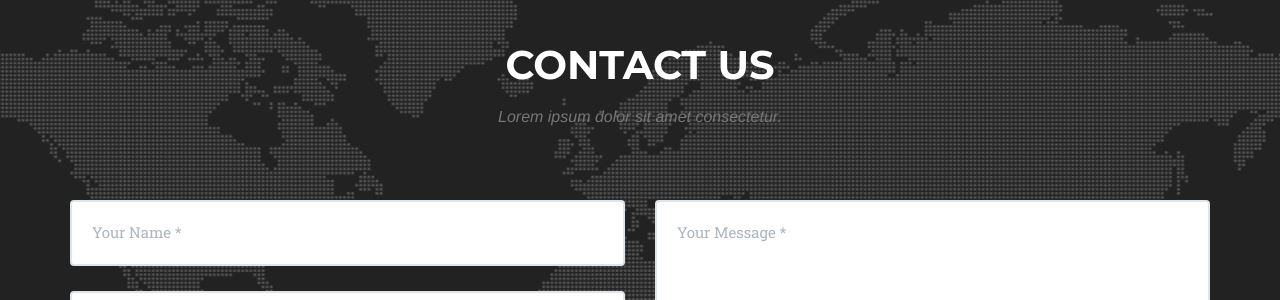
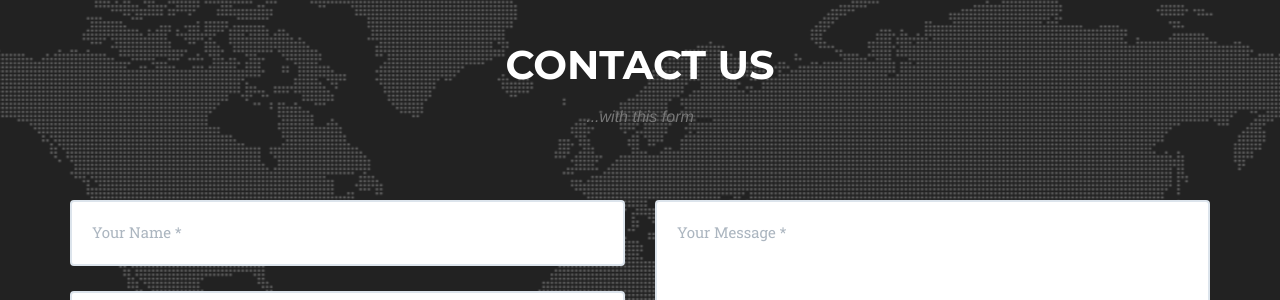
Before and after one commit to piratefab/flotallec-cloudflare, a Jekyll site: the page built from index.html, in a window 1280 px wide and 900 px high, scrolled down 713 px. Shown: the part 152-452 px from the top of the window. Built offline with Jekyll 4.4.1, drawn with Linux system fonts in a browser that asks for light colours; some web fonts are replaced.

Commit message:
Update contact.html

```diff
--- a/_includes/contact.html
+++ b/_includes/contact.html
@@ -3,7 +3,7 @@
             <div class="row">
                 <div class="col-lg-12 text-center">
                     <h2 class="section-heading">Contact Us</h2>
-                    <h3 class="section-subheading text-muted">Lorem ipsum dolor sit amet consectetur.</h3>
+                    <h3 class="section-subheading text-muted">...with this form</h3>
                 </div>
             </div>
             <div class="row">
```
